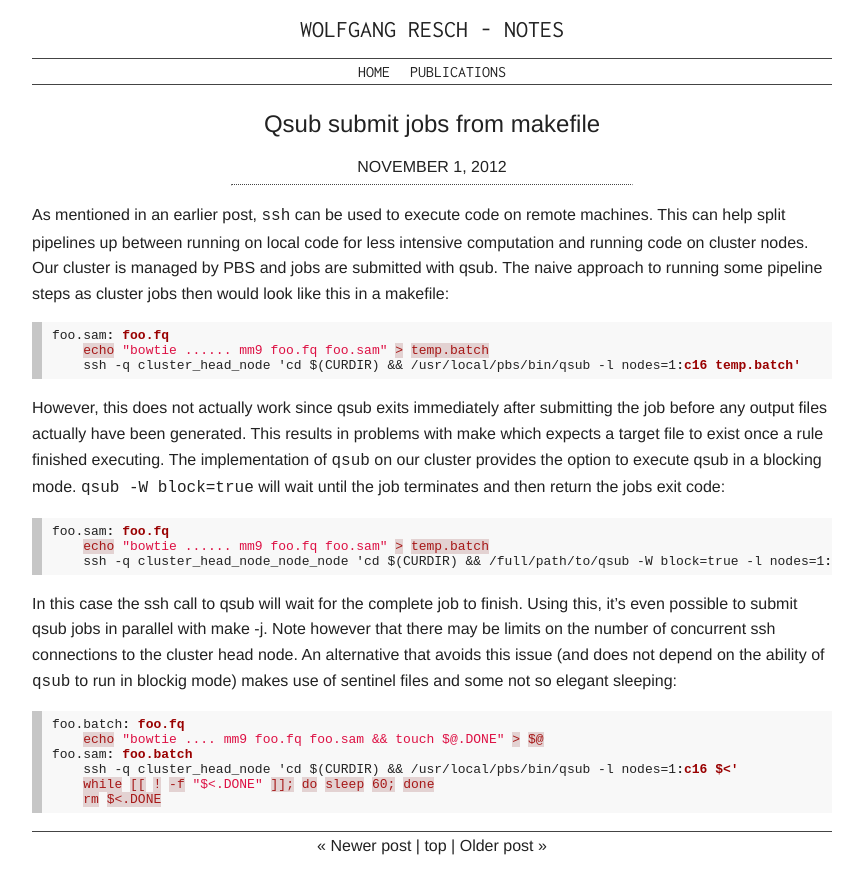
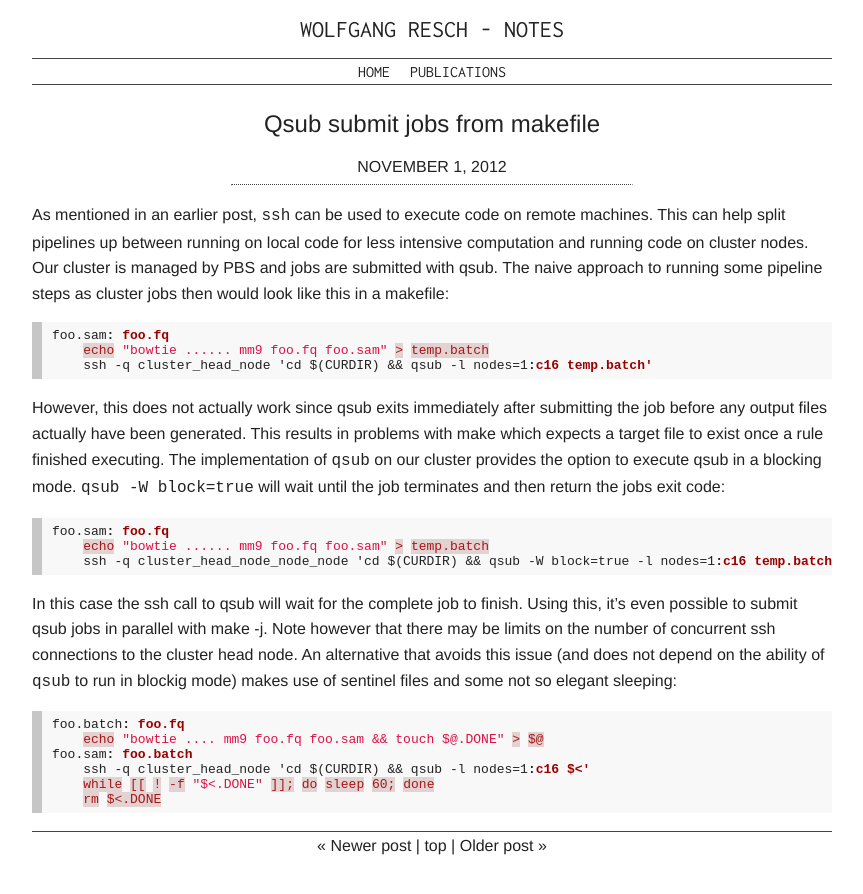
Before and after one commit to wresch/wresch.github.io, a Jekyll site: the page built from _posts/2012-11-01-qsub-submit-jobs-from-makefile.md, in a window 1280 px wide. Shown: the top 894 px of the page, without its empty margins (208-1071 px from the left). Built offline with Jekyll 4.4.1, drawn with Linux system fonts in a browser that asks for light colours; Markdown is read by kramdown in place of the engine named in the settings.

Commit message:
fixed small errors in a number of posts

````diff
--- a/_posts/2012-11-01-qsub-submit-jobs-from-makefile.md
+++ b/_posts/2012-11-01-qsub-submit-jobs-from-makefile.md
@@ -13,7 +13,7 @@ jobs then would look like this in a makefile:
 ```make
 foo.sam: foo.fq
     echo "bowtie ...... mm9 foo.fq foo.sam" > temp.batch
-    ssh -q cluster_head_node 'cd $(CURDIR) && /usr/local/pbs/bin/qsub -l nodes=1:c16 temp.batch'
+    ssh -q cluster_head_node 'cd $(CURDIR) && qsub -l nodes=1:c16 temp.batch'
 ```
 
 However, this does not actually work since qsub exits immediately
@@ -28,7 +28,7 @@ terminates and then return the jobs exit code:
 ```make
 foo.sam: foo.fq
     echo "bowtie ...... mm9 foo.fq foo.sam" > temp.batch
-    ssh -q cluster_head_node_node_node 'cd $(CURDIR) && /full/path/to/qsub -W block=true -l nodes=1:c16 temp.batch'
+    ssh -q cluster_head_node_node_node 'cd $(CURDIR) && qsub -W block=true -l nodes=1:c16 temp.batch'
 ```
 
 In this case the ssh call to qsub will wait for the complete job to
@@ -43,7 +43,7 @@ sleeping:
 foo.batch: foo.fq
     echo "bowtie .... mm9 foo.fq foo.sam && touch $@.DONE" > $@
 foo.sam: foo.batch
-    ssh -q cluster_head_node 'cd $(CURDIR) && /usr/local/pbs/bin/qsub -l nodes=1:c16 $<'
+    ssh -q cluster_head_node 'cd $(CURDIR) && qsub -l nodes=1:c16 $<'
     while [[ ! -f "$<.DONE" ]]; do sleep 60; done
     rm $<.DONE
 ```
````
Also changed, not shown: _posts/2012-10-31-run-commands-on-remote-machine-with-ssh.md (+1 -1 lines), _posts/2012-11-02-subplots-with-ggplot2.md (+1 -2 lines), _posts/2013-06-12-bash-safe-locking-mechanism.md (+1 -1 lines), _posts/2013-06-13-fastq-score-type-in-bash.md (+1 -1 lines).
